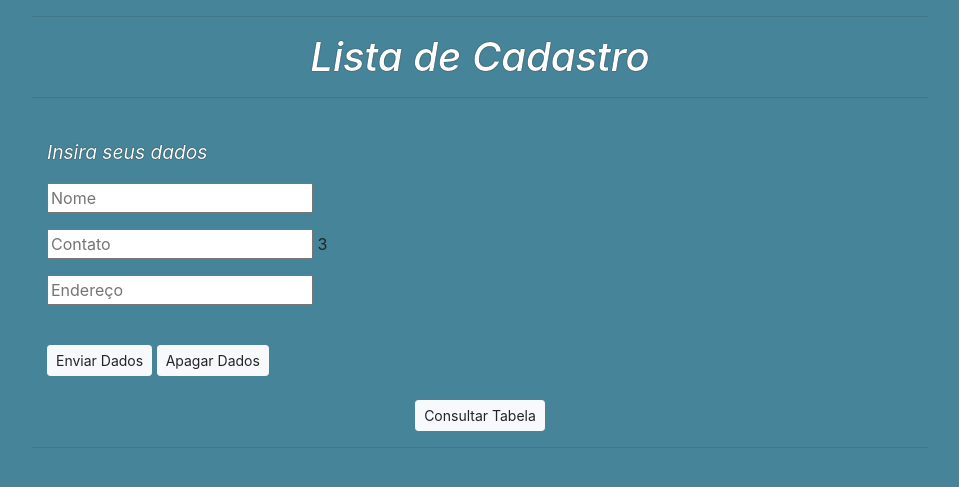
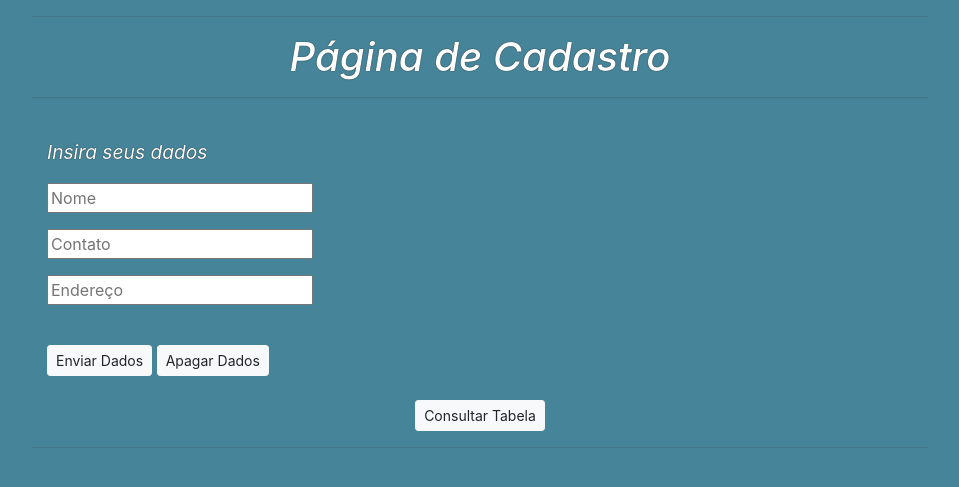
Before and after one commit to viniallvees/teste, a PHP site: page / in a window 1280 px wide. Shown: the top 487 px of the page, without its empty margins (160-1119 px from the left). Run offline with PHP 8.4, Linux system fonts and the light colour scheme.

Commit message:
Mudança do nome da página

```diff
--- a/index.php
+++ b/index.php
@@ -2,7 +2,7 @@
 <html>
 <head>
 	<meta charset="UTF-8">
-	<title>LISTA DE CADASTRO</title>
+	<title>CADASTRO</title>
 	<link rel="stylesheet" type="text/css" href="css/bootstrap.min.css">
 	<script src="js/jquery.js"></script>
 	<script src="js/bootstrap.min.js"></script>
@@ -72,7 +72,7 @@
 		}
 	</script>
 <body>
-	<hr><h1>Lista de Cadastro</h1><hr>
+	<hr><h1>Página de Cadastro</h1><hr>
 	<br/>
 		<p class="container-fluid">Insira seus dados</p>
 	<form name="form_cadastro" action="insert.php" method="POST" class="container-fluid" onsubmit="return salvar()">
@@ -81,7 +81,7 @@
 		</div>
 		<div class="form-group">
 				<input type="tel" name="num_pessoa" size="21" maxlength="9" id="num_pessoa" placeholder="Contato">
-		3</div>
+		</div>
 		<div class="form-group">
 				<input type="text" name="end_pessoa" size="21"  id="end_pessoa" placeholder="Endereço">
 		</div>
```
